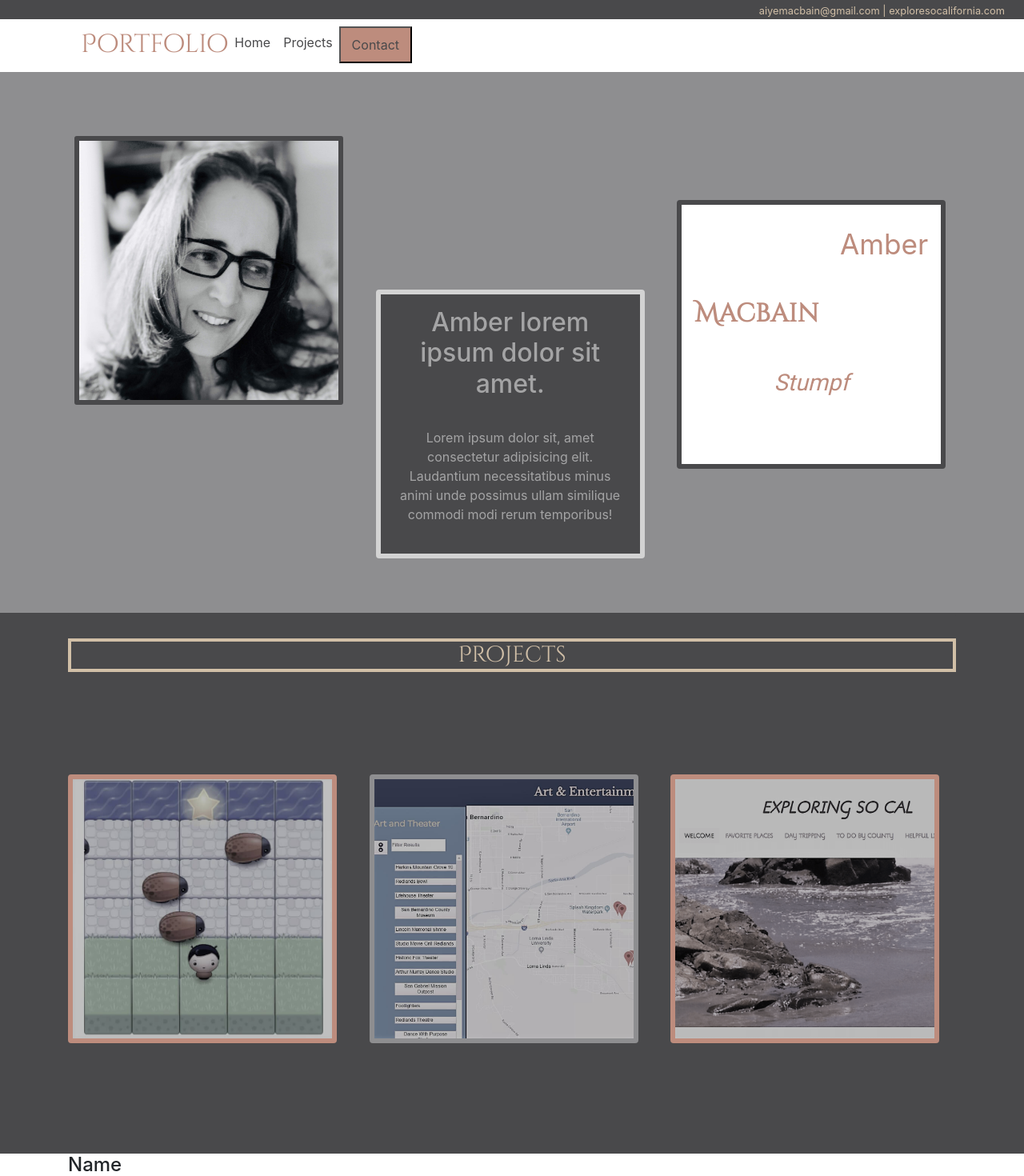
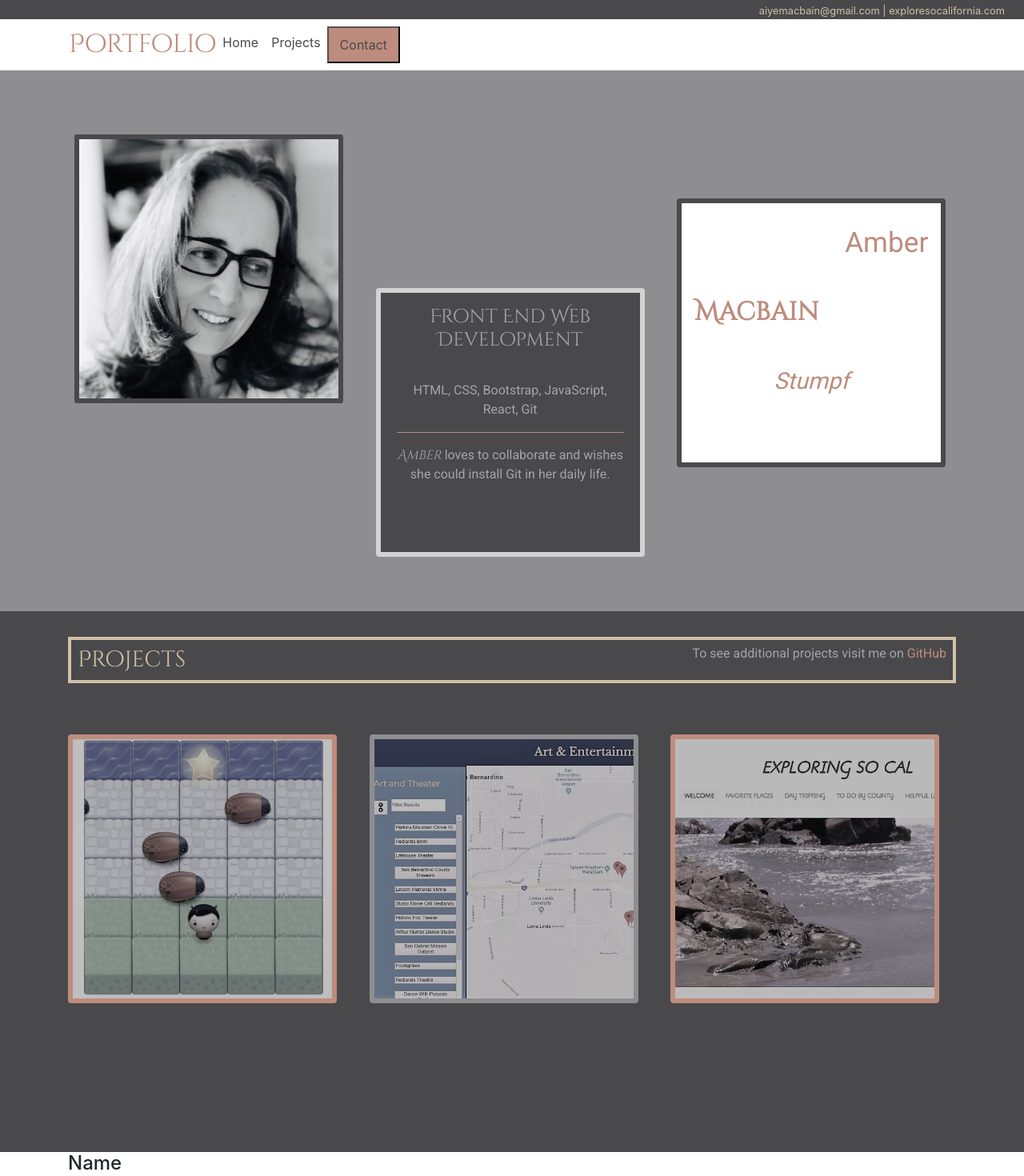
Before and after one commit to amacbain1/portfolio2019, a React (Create React App) app: page / in a window 1280 px wide. Shown: the top 1470 px of the page at 80% size. Built offline with nearby package versions, Linux system fonts and the light colour scheme.

Commit message:
Fixes styling issues

```diff
--- a/src/App.scss
+++ b/src/App.scss
@@ -22,6 +22,7 @@ html {
     height: 21em;
     object-fit: contain;
     overflow: hidden;
+    font-family: $roboto;
   }
 
 }
--- a/src/components/Tabbar.scss
+++ b/src/components/Tabbar.scss
@@ -2,6 +2,7 @@
 
 #Tabbar {
     max-height: 40px;
+    font-size: .9rem;
 
     .top-stripe {
         height: 3px;
@@ -12,4 +13,9 @@
         color: $softgold;
 
     }
+
+    ul a:active,
+    ul a:hover {
+        font-size: 1.2rem;
+    }
 }
--- a/src/components/header.js
+++ b/src/components/header.js
@@ -7,41 +7,39 @@ const Header = () => {
   return (
     <section id='header' className='sticky-top'>
       <div className='nav-bg'>
+
         <div className='top-stripe'>
           <span className='span'>aiyemacbain@gmail.com | exploresocalifornia.com</span>
         </div>
+
         <div className='container'>
-          <nav className='navbar navbar-expand-sm nav-bg navbar-inverse'>
-            <div className=''>
-              <a href='/' className='logo ml-auto'>Portfolio</a>
-            </div>
-            <div className='mr-auto'>
-              <button
-                className="navbar-toggler"
-                data-toggle="collapse"
-                data-target=".navbar-collapse">
+          <div className='row'>
+            <nav className='navbar navbar-expand-sm nav-bg'>
 
-                <span className="navbar-toggler-icon"></span>
-              </button>
+              <div className=''>
+                <a href='/' className='logo'>Portfolio</a>
+              </div>
 
-              <div className='collapse navbar-collapse text-right'>
-                <ul className='navbar-nav '>
-                  <li className='nav-item '>
-                    <a href='/' className='nav-link nav-color'>Home</a>
+              <div className='collapse navbar-collapse '>
+                <ul className='navbar-nav'>
+                  <li className='nav-item color-change'>
+                    <a href='#home' className='nav-link nav-color'>Home</a>
                   </li>
-                  <li className='nav-item'>
-                    <a href='/' className='nav-link nav-color'>Projects</a>
+                  <li className='nav-item color-change'>
+                    <a href='#projects' className='nav-link nav-color'>Projects</a>
                   </li>
                   <li className='nav-item'>
                     <button className='btn-nav'>
-                      <a href='/' className='nav-link nav-color'>Contact</a>
+                      <a href='#contact' className='nav-link nav-color'>Contact</a>
                     </button>
                   </li>
                 </ul>
               </div>
-            </div>
-          </nav>
+
+            </nav>
+          </div>
         </div>
+
       </div>
     </section>
   )
--- a/src/components/header.scss
+++ b/src/components/header.scss
@@ -1,7 +1,11 @@
 @import '../App.scss';
 
 #header{
-  min-height: 90px;
+  max-height: 90px;
+
+  @media screen and (max-width: 575.98px){
+    max-height: 40px;
+   }
 
   .top-stripe {
     height: 1.5rem;
@@ -12,10 +16,23 @@
       font-size: .8rem;
       margin-right: 1.5rem;
       color: $softgold;
+
     }
 
   }
 
+
+  .color-change a:active,
+  .color-change a:hover {
+    color: $rosegold;
+    font-size: 1.2rem;
+  }
+
+  .btn-nav a:active,
+  .btn-nav a:hover {
+    color: white;
+    font-size: 1.2rem;
+  }
 
 
   .nav-bg {
@@ -25,10 +42,15 @@
       color:$rosegold;
       font-family: $cinzel;
       font-size: 2rem;
+
+      @media screen and (max-width: 575.98px){
+        font-size: 1.4rem;
+       }
     }
 
     .nav-color {
       color:  $onyx;
+
     }
 
     .btn-nav {
--- a/src/components/home.js
+++ b/src/components/home.js
@@ -5,7 +5,6 @@ import './Home.scss';
 class Home extends Component {
 
   render() {
-    const name = 'Amber'
 
     return (
       <section id='home'>
@@ -18,8 +17,9 @@ class Home extends Component {
             </div>
 
             <div className='card mx-2 card-skills card-main text-center'>
-              <h2 className='card-title text-white-50 m-3'>{name} lorem ipsum dolor sit amet.</h2>
-              <p className='card-body text-white-50'>Lorem ipsum dolor sit, amet consectetur adipisicing elit. Laudantium necessitatibus minus animi unde possimus ullam similique commodi modi rerum temporibus!</p>
+              <h2 className='card-title text-white-50 m-3'>Front End Web Development</h2>
+              <p className='card-body text-white-50'>HTML, CSS, Bootstrap, JavaScript, React, Git<br /><hr /><em style={{ fontFamily: 'Cinzel Decorative' }}>Amber</em> loves to collaborate and wishes she could install Git in her daily life.</p>
+
             </div>
 
             <div className='card mx-2 card-name card-main'>
--- a/src/components/home.scss
+++ b/src/components/home.scss
@@ -57,5 +57,18 @@
     background-color: $onyx;
     margin-top: 17rem;
     border: solid 6px lightgray;
+
+    h2 {
+      font-size: 1.5rem;
+      font-family: $cinzel;
+    }
+
+    p{
+      font-size: 1rem;
+
+      hr {
+        border-color: $rosegold;
+      }
+    }
   }
 }
--- a/src/components/projects.js
+++ b/src/components/projects.js
@@ -14,33 +14,41 @@ class Projects extends Component {
 
         <div className='container'>
 
-          <div className='card  project'>
-            <div className='projects-title'>
-              <h3 className='mb-0 text-center align-bottom'>Projects</h3>
+          <div className='card project'>
+            <div className='projects-title card-text d-flex justify-content-between align-items-center'>
+              <h3 className='m-2'>Projects</h3>
+
+              <p className='text-white-50 mr-2'>To see additional projects visit me on <a href='https://github.com/amacbain1'>GitHub</a></p>
             </div>
           </div>
 
           <div className='card-columns'>
 
             <div className='card card-main project-1 text-center col-md-4'>
+              <a href='https://github.com/amacbain1/astumpf-arcade-game'>
                 <div className='overlay'>
-                <p className="text card-text">Lorem ipsum dolor sit amet consectetur adipisicing elit. Molestiae delectus tempore</p>
+                  <p className="text card-text">Ladybugs! Arcade Game Clone<br /> Visit and play on GitHub</p>
                 </div>
+              </a>
             </div>
 
 
             <div className='card card-main project-3 text-center col-md-4'>
+              <a href='https://github.com/amacbain1/Neighborhood-map-project7'>
                 <div className='overlay'>
-                <p className="text card-text">Lorem ipsum dolor sit, amet consectetur adipisicing elit. Ducimus itaque officia blanditiis odio fuga voluptates.</p>
+                  <p className="text card-text">Neighborhood Map<br />Built with React<br />Visit on Github</p>
                 </div>
+              </a>
             </div>
 
 
 
             <div className='card card-main project-4 text-center col-md-4'>
+              <a href='http://www.exploresocalifornia.com/'>
                 <div className='overlay'>
-                <p className="text">Lorem ipsum dolor sit, amet consectetur adipisicing elit. Ducimus itaque officia blanditiis odio fuga voluptates.</p>
+                  <p className="text">Explore Southern California with me<br />Built with Weebly<br />Visit me at exploresocalifornia.com</p>
                 </div>
+              </a>
             </div>
 
           </div>
@@ -49,7 +57,7 @@ class Projects extends Component {
 
         </div>
 
-      </section>
+      </section >
 
     )
 
--- a/src/components/projects.scss
+++ b/src/components/projects.scss
@@ -17,6 +17,18 @@
       h3{
         font-family: $cinzel;
         color: $softgold;
+      }
+
+      p {
+        font-family: $roboto;
+
+        a {
+          color: $rosegold;
+        }
+         a:active,
+         a:hover {
+          font-size: 1.2rem;
+        }
       }
     }
 
@@ -48,7 +60,7 @@
 
 
   .card-columns{
-    margin-top: 8rem;
+    margin-top: 4rem;
 
     .project-1 {
       background-image: url(./../../src/images/bw_ladybug_game.jpg);
```
Lines whose indentation alone changed are shown as unchanged.
